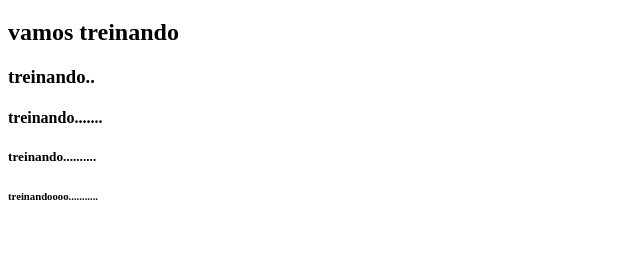
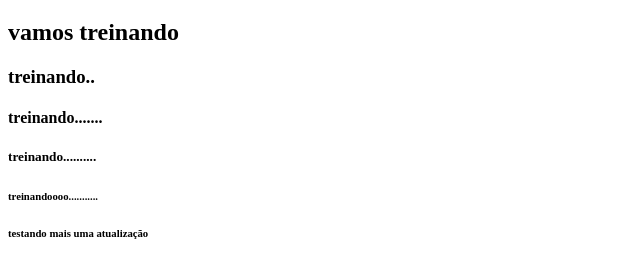
Before and after one commit to Francisconi-luizroberto/treinoGit, a plain HTML site: page index.html in a window 1280 px wide. Shown: the part 61-338 px from the top of the page, without its empty margins (0-640 px from the left). Drawn offline with Linux system fonts and the light colour scheme.

Commit message:
mais um teste

```diff
--- a/index.html
+++ b/index.html
@@ -13,5 +13,6 @@
     <h4>treinando.......</h4>
     <h5>treinando..........</h5>
     <h6>treinandoooo...........</h6>
+    <h6>testando mais uma atualização</h6>
 </body>
 </html>
```
